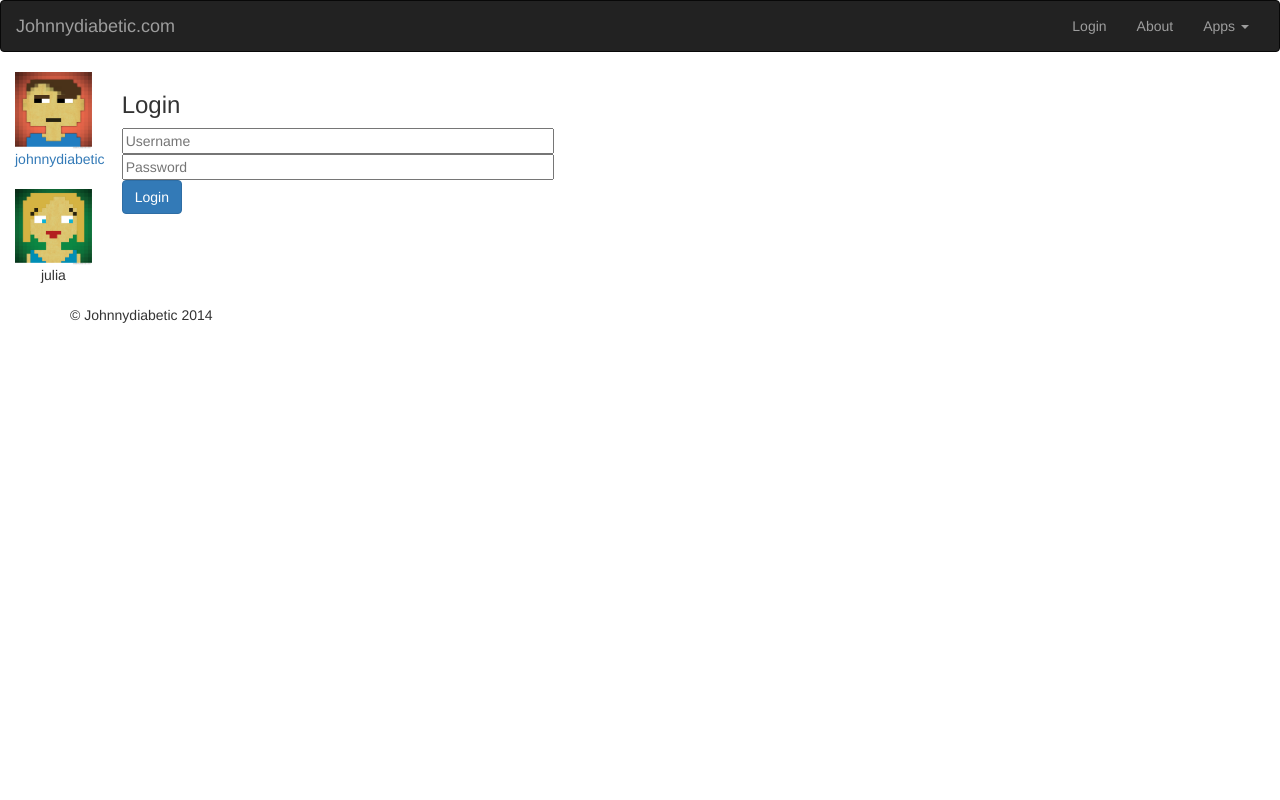
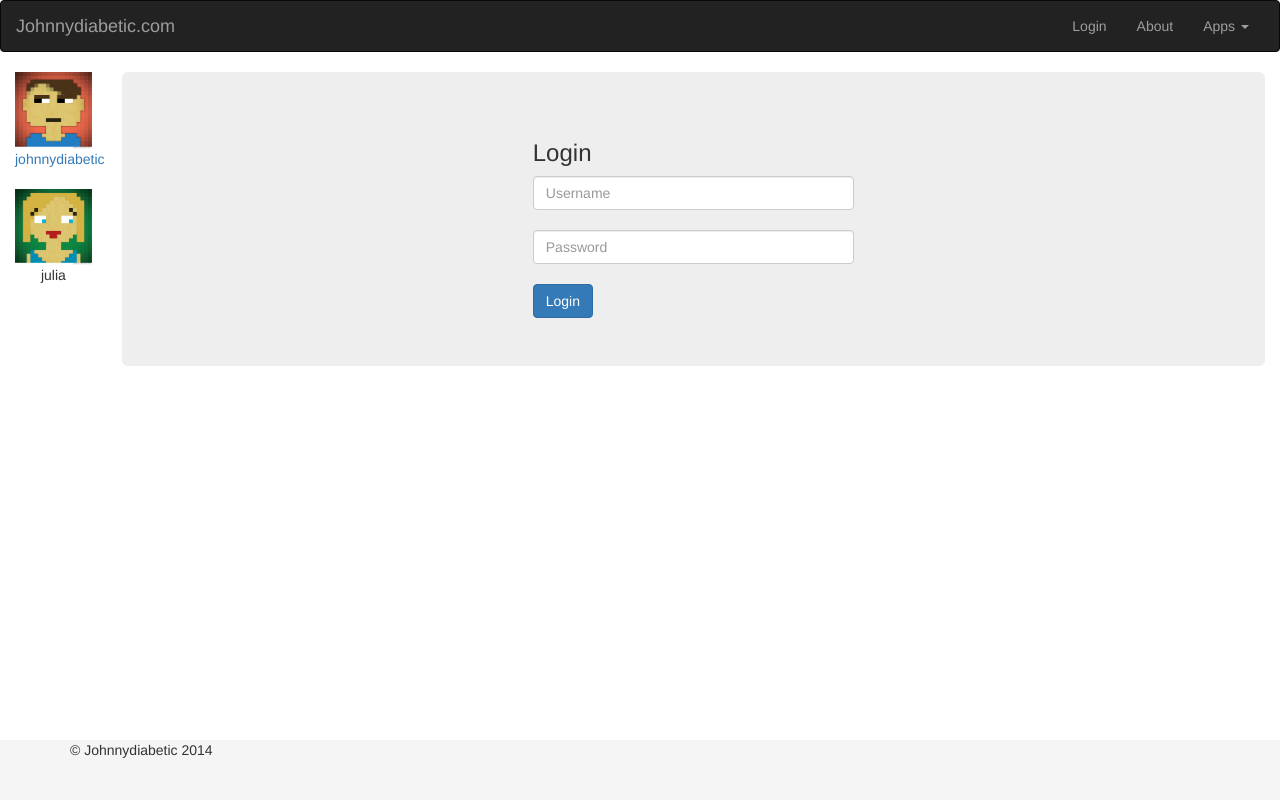
Before and after one commit to jd1123/johnnydiabetic, a Django app: template templates/login.html in a window 1280 px wide. Run offline with Django 3.2, Linux system fonts and the light colour scheme; the template is opened without the code that fills it, so the values that code supplies are empty; some libraries are stand-ins or nearby versions.

Commit message:
More CSS editing - updated bootstrap to 3.2.0

```diff
--- a/static/css/footer.css
+++ b/static/css/footer.css
@@ -1,32 +1,39 @@
-html,
+/* Sticky footer styles
+-------------------------------------------------- */
+html {
+  position: relative;
+  min-height: 100%;
+}
 body {
-	  height: 100%;
-	    /* The html and body elements cannot have any padding or margin. */
+  /* Margin bottom by footer height */
+  margin-bottom: 60px;
 }
-  /* Wrapper for page content to push down footer */
-  #wrap {
-	    min-height: 100%;
-		  height: auto !important;
-		    height: 100%;
-			  /* Negative indent footer by it's height */
-			  margin: 0 auto -60px;
+#footer {
+  position: absolute;
+  bottom: 0;
+  width: 100%;
+  /* Set the fixed height of the footer here */
+  height: 60px;
+  background-color: #f5f5f5;
 }
 
-		  /* Set the fixed height of the footer here */
-		  #push,
-		  #footer {
-			    height: 60px;
+
+/* Custom page CSS
+-------------------------------------------------- */
+/* Not required for template or sticky footer method. */
+
+body > .container {
+  padding: 60px 15px 0;
 }
-			#footer {
-				  background-color: #eee;
+.container .text-muted {
+  margin: 20px 0;
 }
 
-			  /* Lastly, apply responsive CSS fixes as necessary */
-			  @media (max-width: 767px) {
-				  #footer {
-					    margin-left: -20px;
-						  margin-right: -20px;
-						    padding-left: 20px;
-							  padding-right: 20px;
+#footer > .container {
+  padding-right: 15px;
+  padding-left: 15px;
 }
+
+code {
+  font-size: 80%;
 }
--- a/templates/about.html
+++ b/templates/about.html
@@ -3,7 +3,7 @@
 {% block title %}About{% endblock %}
 
 {% block body_block %}
-<div class="hero-unit">
+<div class="jumbotron">
 	<h2>About me!</h2><br />
 		I am johnnydiabetic, and I built this website with
         <a href="http://www.djangoproject.com">Django</a> as a <a href="https://github.com/jd1123/johnnydiabetic">small project</a>.
--- a/templates/base.html
+++ b/templates/base.html
@@ -39,8 +39,6 @@
 		            <li><a href="{% url 'wedding.views.gallery' %}">Wedding Pics</a></li>
 		            <li><a href="{% url 'blog.views.index' %}">Blog</a></li>
 		            <li><a href="{% url 'forum.views.forumlist' %}">Forum</a></li>
-		            <li class="divider"></li>
-		            <li><a href="#">Separated link</a></li>
 		          </ul>
 		        </li>
 		      </ul>
@@ -70,10 +68,13 @@
 		{% block scriptblock %}
 		{% endblock %}
 	<br />
-	<div class="footer">
+
+
+	<div id="footer">
 		<div class="container">
 		    <p class="muted credit">&copy; Johnnydiabetic 2014</p>
 		</div>
 	</div>
+
 	</body>
 </html>
--- a/templates/login.html
+++ b/templates/login.html
@@ -1,22 +1,31 @@
 {% extends 'base.html' %}
 {% block title %}Login{% endblock %}
 {% block body_block %}
-	<div class="hero-unit">
+	<div class="jumbotron">
 		{% if user.is_authenticated %}
 		Welcome back {{ user }}!<br />
 		<a href="{% url 'basefunctions.views.user_logout' %}">Logout</a>
 		{% else %}
+		<div class="row">
+			<div class="col-md-4">
+			</div>
+			<div class="col-md-4">
 			<h3>Login</h3>
 			<form id="login_form" method="post" action="/login/">
 				{% csrf_token %}
-			<input type="text" name="username" value="" size="50" placeholder="Username"/>
+				<input class="form-control" type="text" name="username" value="" size="50" placeholder="Username"/>
 				<br />
-			<input type="password" name="password" value="" size="50" placeholder="Password"/>
+				<input class="form-control" type="password" name="password" value="" size="50" placeholder="Password"/>
 				<br />
 				<input class="hidden" name="next" value = "{{ next }}" />
 				<input class="btn btn-primary" type="submit" value="Login" />
 			</form>
 		{%endif%}
 			</div>
+			<div class="col-md-4">
+			</div>
+	</div>
+
+	</div>
 
 {% endblock %}
--- a/templates/wedding/gallery.html
+++ b/templates/wedding/gallery.html
@@ -12,8 +12,8 @@
 {% endblock %}
 
 {% block body_block %}
-	<div class="hero-unit">
-		<h2><small><center>Here are some of our wedding pictures. <br /><br /></center></h2>
+	<div class="jumbotron">
+		<h2><small><center>Here are some of our wedding pictures. <br /><br /></center></small></h2>
 		<br />
 		Page:
 		{% for pg in page_list %}
```
Lines whose indentation alone changed are shown as unchanged.
